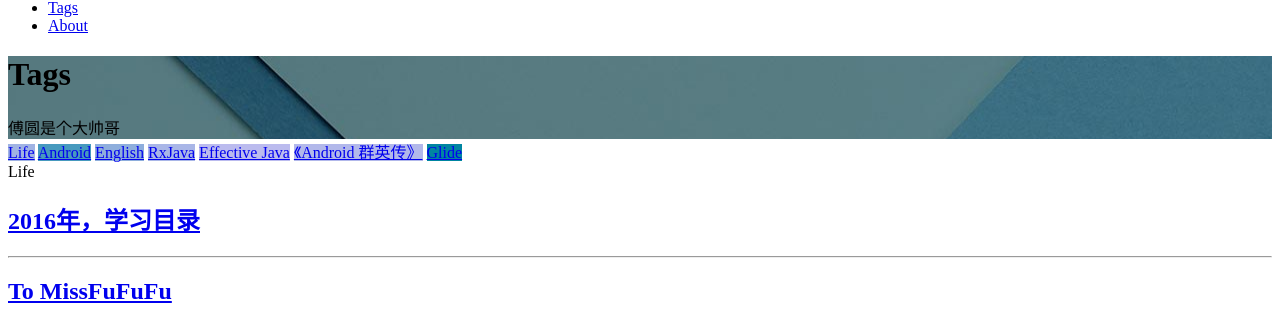
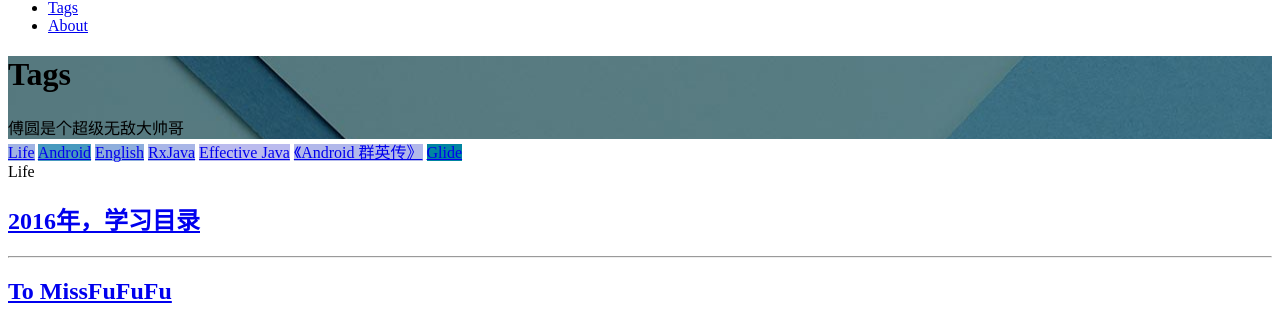
Before and after one commit to MrFuFuFu/mrfufufu.github.io, a Jekyll site: the page built from tags.html, in a window 1280 px wide and 900 px high. Shown: the part 164-474 px from the top of the window. Built offline with Jekyll 4.4.1, drawn with Linux system fonts in a browser that asks for light colours; nearby versions of some CDN libraries; comment, search, counter and statistics services are not loaded.

Commit message:
change desc for mmmmmm

```diff
--- a/tags.html
+++ b/tags.html
@@ -1,7 +1,7 @@
 ---
 title: Tags
 layout: default
-description: 傅圆是个大帅哥
+description: 傅圆是个超级无敌大帅哥
 header-img: "img/tag-bg.jpg"
 ---
 
```
